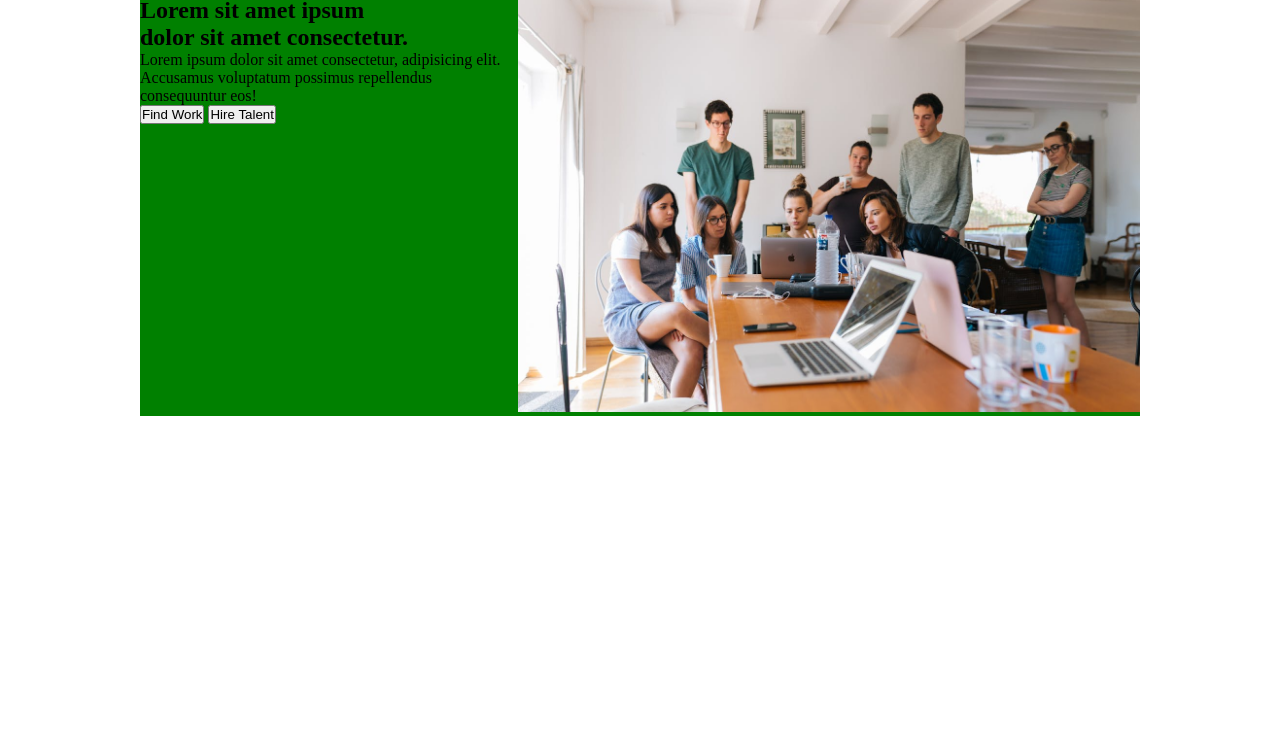
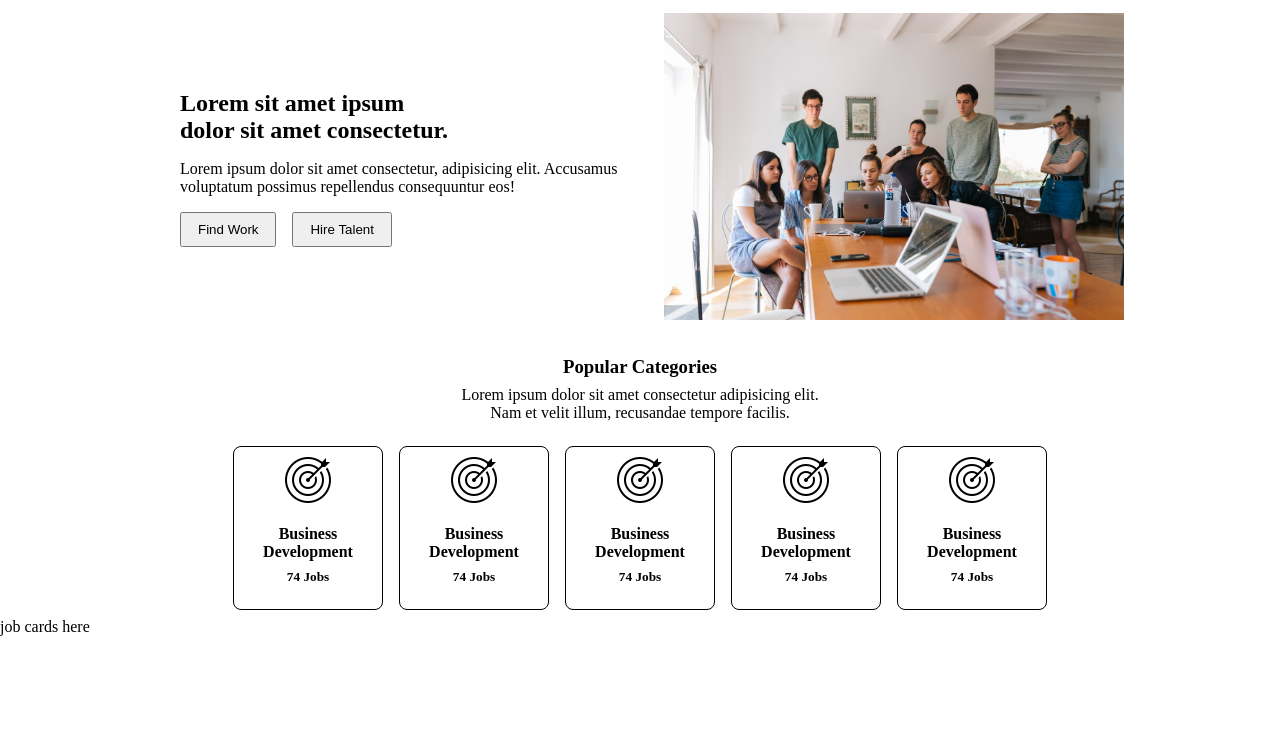
Before and after one commit to itsrmizanur/zzz-job-intern-portal, a plain HTML site: page index.html in a window 1280 px wide. Shown: the part 59-800 px from the top of the page. Drawn offline with Linux system fonts and the light colour scheme.

Commit message:
popular categories: done

```diff
--- /dev/null
+++ b/css/categories.css
@@ -0,0 +1,29 @@
+.cat-icon {
+  width: 50px;
+}
+
+
+.cat-text {
+  text-align: center;
+  display: flex;
+  flex-direction: column;
+  gap: 8px;
+  padding: 16px 0;
+}
+
+.cat-cards {
+  padding: 8px 0;
+  display: flex;
+  align-items: center;
+  justify-content: center;
+  gap: 16px;
+}
+.cat-card {
+  width: 150px;
+  padding: 8px;
+  border: 1px solid black;
+  border-radius: 8px;
+}
+.cat-icon {
+  margin: 0 auto;
+}
--- a/css/hero.css
+++ b/css/hero.css
@@ -1,4 +1,22 @@
 .hero {
   display: flex;
-  background-color: green;
+  align-items: center;
+  margin: 16px;
 }
+.hero-right,
+.hero-left {
+  flex: 50%;
+}
+.hero-left {
+  margin: 0 24px;
+  display: flex;
+  flex-direction: column;
+  gap: 16px;
+}
+.hero-btns {
+  display: flex;
+  gap: 16px;
+}
+.hero-btns button {
+  padding: 8px 16px;
+}
--- a/css/style.css
+++ b/css/style.css
@@ -11,7 +11,6 @@ a {
   text-decoration: none;
 }
 .container {
-  background-color: red;
   max-width: 1000px;
   margin: 0 auto;
 }
--- a/index.html
+++ b/index.html
@@ -7,6 +7,7 @@
   <link rel="stylesheet" href="./css/style.css">
   <link rel="stylesheet" href="./css/menu.css">
   <link rel="stylesheet" href="./css/hero.css">
+  <link rel="stylesheet" href="./css/categories.css">
 </head>
 <body>
   <section class="container">
@@ -29,7 +30,7 @@
   </section>
   <section class="container">
     <div class="hero">
-      <div class="hero-right">
+      <div class="hero-left">
         <h1>Lorem sit amet ipsum <br> dolor sit amet consectetur.</h1>
         <p>Lorem ipsum dolor sit amet consectetur, adipisicing elit. Accusamus voluptatum possimus repellendus consequuntur eos!</p>
         <div class="hero-btns">
@@ -37,10 +38,68 @@
           <button class="btn hero-btn-2">Hire Talent</button>
         </div>
       </div>
-      <div class="hero-left">
+      <div class="hero-right">
         <img src="./img/hero-img.jpg" alt="">
       </div>
     </div>
   </section>
+  <!-- popular categories -->
+  <section class="container">
+    <div class="cat-text">
+      <h3>Popular Categories</h3>
+      <p>Lorem ipsum dolor sit amet consectetur adipisicing elit. <br> Nam et velit illum, recusandae tempore facilis.</p>
+    </div>
+    <div class="cat-cards">
+      <div class="cat-card">
+        <div class="cat-icon">
+          <img src="./img/icons/icon.png" alt="">
+        </div>
+        <div class="cat-text">
+          <h4>Business Development</h4>
+          <h5>74 Jobs</h5>
+        </div>
+      </div>
+      <div class="cat-card">
+        <div class="cat-icon">
+          <img src="./img/icons/icon.png" alt="">
+        </div>
+        <div class="cat-text">
+          <h4>Business Development</h4>
+          <h5>74 Jobs</h5>
+        </div>
+      </div>
+      <div class="cat-card">
+        <div class="cat-icon">
+          <img src="./img/icons/icon.png" alt="">
+        </div>
+        <div class="cat-text">
+          <h4>Business Development</h4>
+          <h5>74 Jobs</h5>
+        </div>
+      </div>
+      <div class="cat-card">
+        <div class="cat-icon">
+          <img src="./img/icons/icon.png" alt="">
+        </div>
+        <div class="cat-text">
+          <h4>Business Development</h4>
+          <h5>74 Jobs</h5>
+        </div>
+      </div>
+      <div class="cat-card">
+        <div class="cat-icon">
+          <img src="./img/icons/icon.png" alt="">
+        </div>
+        <div class="cat-text">
+          <h4>Business Development</h4>
+          <h5>74 Jobs</h5>
+        </div>
+      </div>
+    </div>
+  </section>
+  <!-- job section  -->
+   <section class="job">
+    job cards here
+   </section>
 </body>
 </html>
```
Also changed, not shown: img/icons/icon.png (added).
